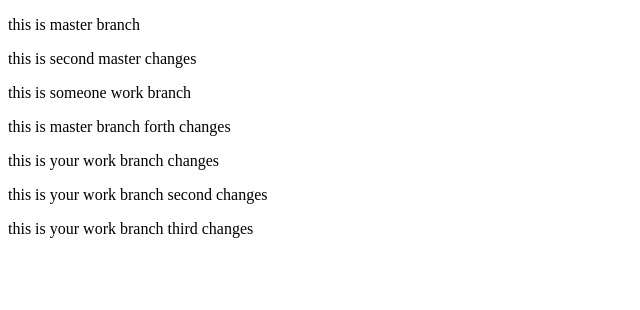
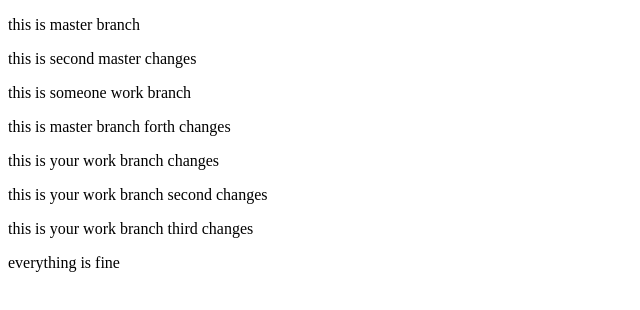
Before and after one commit to ahshan-marazin/testing, a plain HTML site: page index.html in a window 1280 px wide. Shown: the whole page, without its empty margins (0-640 px from the left). Drawn offline with Linux system fonts and the light colour scheme.

Commit message:
last commit

```diff
--- a/index.html
+++ b/index.html
@@ -13,5 +13,6 @@
    <p>this is your work branch changes</p>
    <p>this is your work branch second changes</p>
    <p>this is your work branch third changes</p>
+   <p>everything is fine</p>
 </body>
 </html>
```
